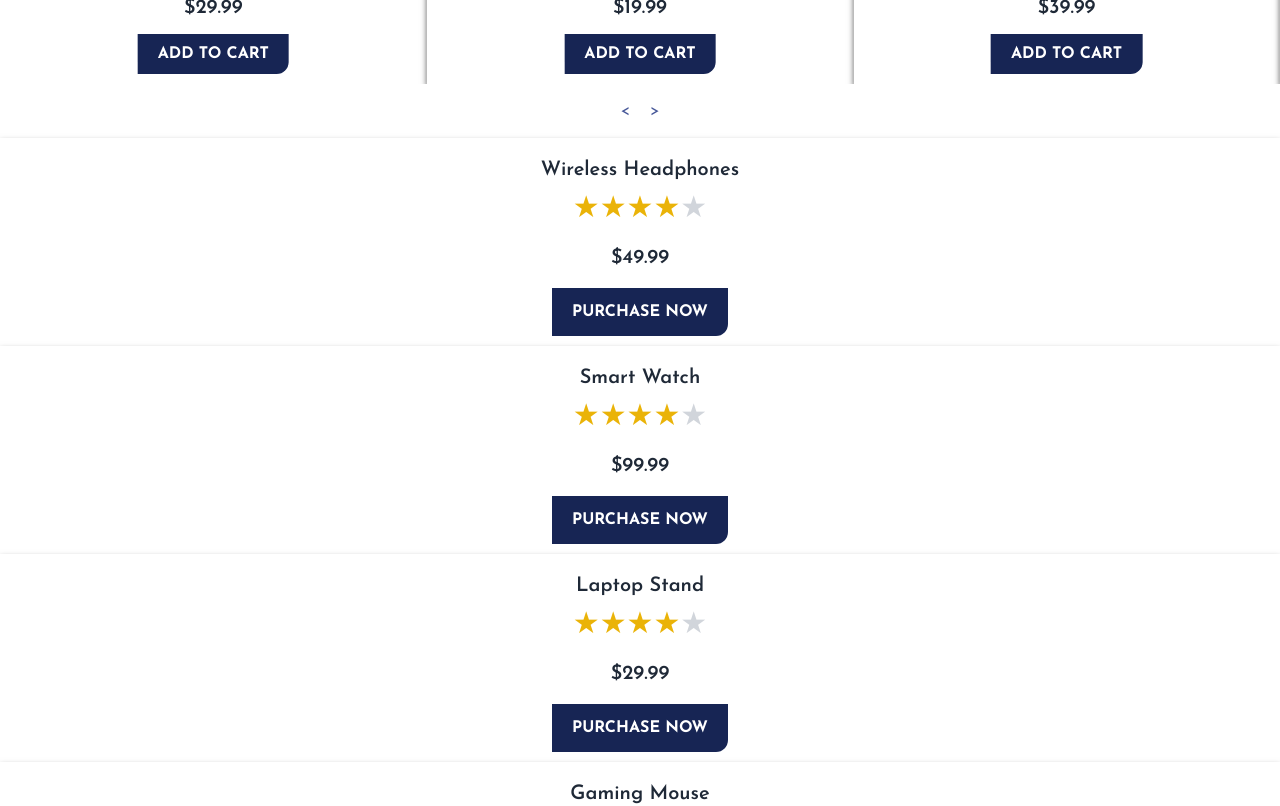
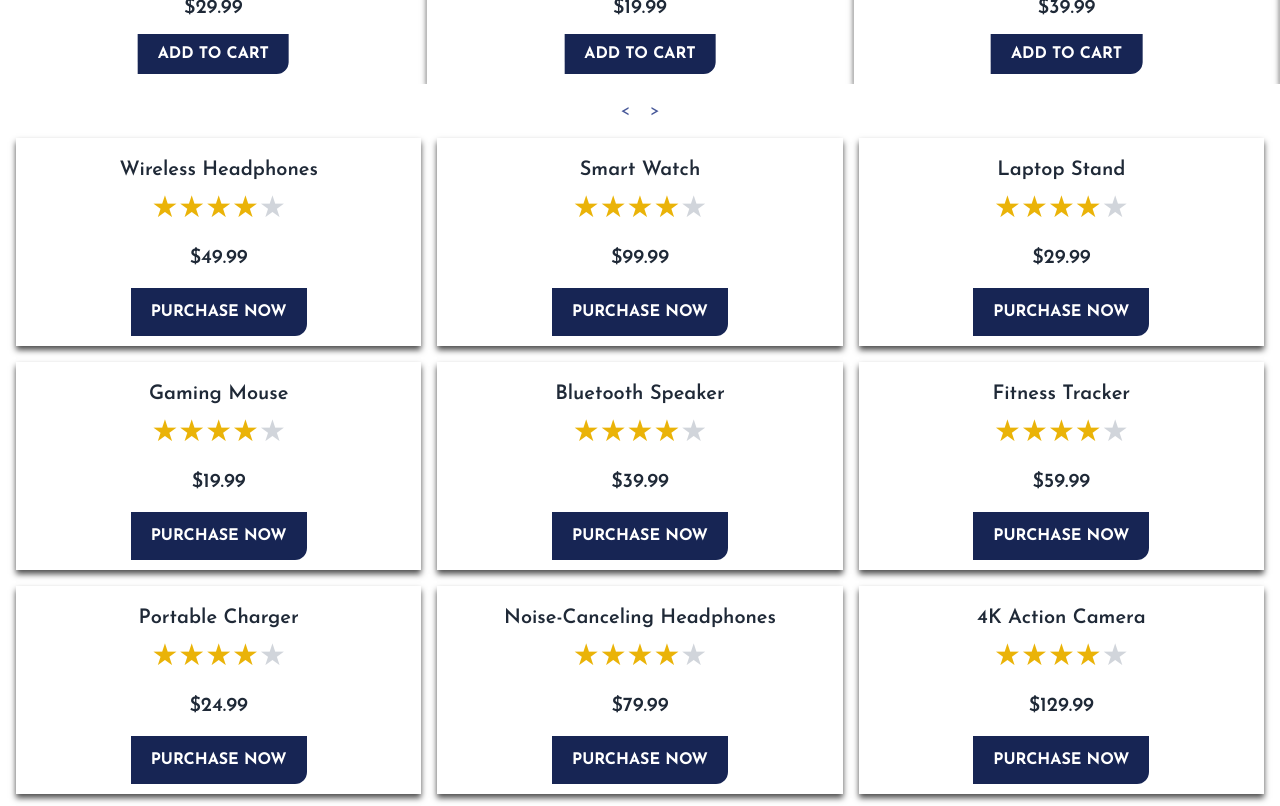
Before and after one commit to jannatun-nur/Hellow-shop, a React (Vite) app: page / in a window 1280 px wide. Shown: the part 1020-1826 px from the top of the page. Built offline with nearby package versions, Linux system fonts and the light colour scheme.

Commit message:
shirt 30%

```diff
--- a/src/Component/Shirt/Shirt.jsx
+++ b/src/Component/Shirt/Shirt.jsx
@@ -15,7 +15,7 @@
         <div>
 
 
-            <div>
+            <div className="grid grid-cols-1 md:grid-col-2 lg:grid-cols-3 gap-4 mx-4">
                 {
                     shirt.map( shirts=> <ShirtCard key={shirts} shirts={shirts}></ShirtCard>)
                 }
```
